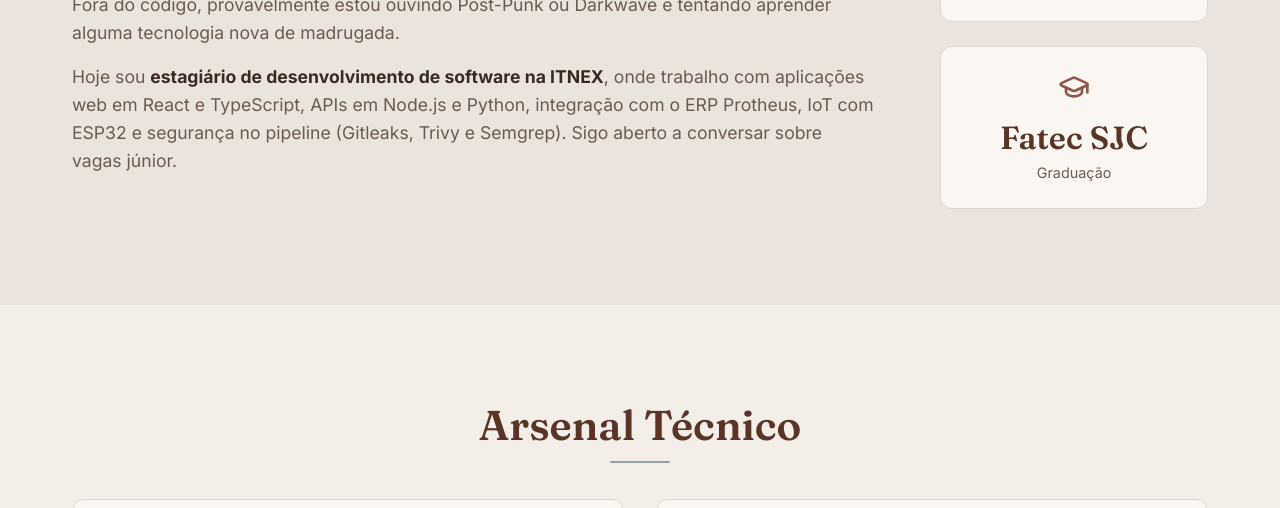
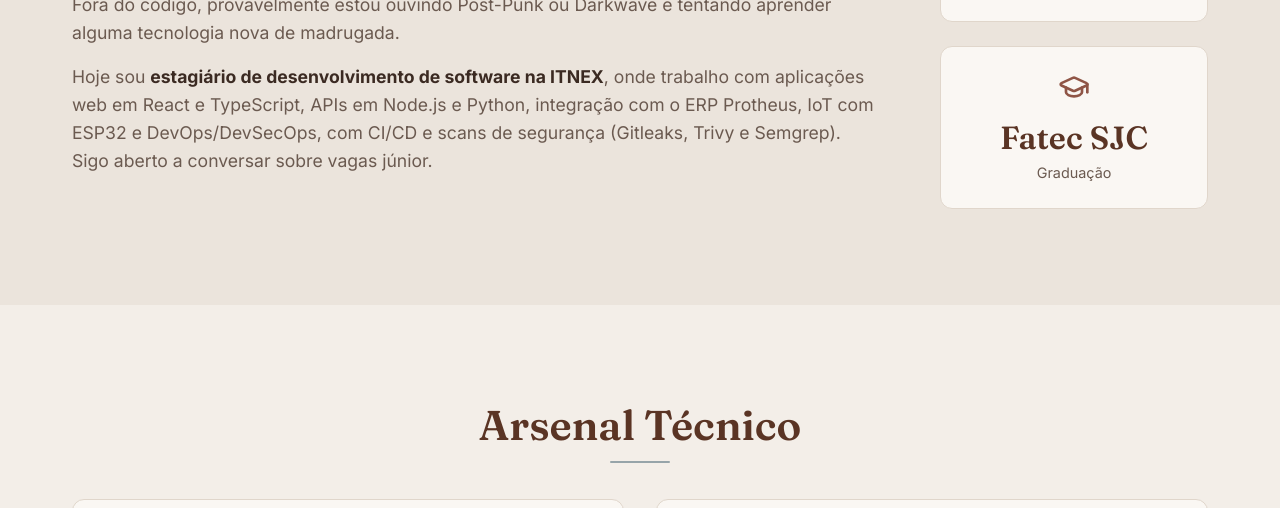
Before and after one commit to pedrohl45/pedrohl45.github.io, a plain HTML site: page index.html in a window 1280 px wide. Shown: the part 1322-1830 px from the top of the page. Drawn offline with nearby package versions, Linux system fonts and the light colour scheme.

Commit message:
feat(portfolio): cita devops e devsecops no sobre e na experiência

```diff
--- a/i18n.js
+++ b/i18n.js
@@ -19,7 +19,7 @@
         'about.p2': 'I consider myself a versatile developer. My main focus is Backend and API integrations, but I also build landing pages, responsive frontends and customize operating system interfaces.',
         'about.p3': 'At work I use <strong>Ubuntu</strong>-based distros (Kubuntu) and run the heaviest workloads on <strong>NVIDIA</strong> machines over <strong>SSH</strong>. At home my system is <strong>Arch Linux</strong> (where I fully riced my environment), and I also have experience with <strong>Debian and Linux Mint</strong> and desktop environments like <strong>Cinnamon</strong>. I build complex Discord bots (with state isolation, OOP and databases) and heavy automation integrations.',
         'about.p4': 'Away from code, I\'m probably listening to Post-Punk or Darkwave and trying to learn some new technology late at night.',
-        'about.p5': 'I\'m currently a <strong>software development intern at ITNEX</strong>, working on web apps with React and TypeScript, APIs in Node.js and Python, integration with the Protheus ERP, IoT with ESP32 and pipeline security (Gitleaks, Trivy and Semgrep). I\'m open to talking about junior roles.',
+        'about.p5': 'I\'m currently a <strong>software development intern at ITNEX</strong>, working on web apps with React and TypeScript, APIs in Node.js and Python, integration with the Protheus ERP, IoT with ESP32 and DevOps/DevSecOps, with CI/CD and security scans (Gitleaks, Trivy and Semgrep). I\'m open to talking about junior roles.',
         'about.stat.repos': 'Repositories',
         'about.stat.degree': 'Degree',
 
@@ -54,7 +54,7 @@
         'exp.title': 'Experience & Education',
         'exp.intern.date': 'Oct 2026 – present',
         'exp.intern.role': 'Software Development Intern',
-        'exp.intern.desc': 'Web applications with React and TypeScript, APIs in Node.js and Python, integration with the Protheus ERP (TOTVS) and IoT projects with ESP32 and MQTT, in Docker environments, and CI pipelines with Gitleaks, Trivy and Semgrep. Development on Ubuntu, with remote execution on NVIDIA machines over SSH.',
+        'exp.intern.desc': 'Web applications with React and TypeScript, APIs in Node.js and Python, integration with the Protheus ERP (TOTVS) and IoT projects with ESP32 and MQTT, in Docker environments, and CI/CD pipelines (DevOps/DevSecOps) with Gitleaks, Trivy and Semgrep. Development on Ubuntu, with remote execution on NVIDIA machines over SSH.',
         'exp.course.date': 'In progress',
         'exp.course.title': 'Multiplatform Software Development',
         'exp.course.desc': 'Market-focused programming studies covering backend, frontend, databases and agile methods in a hands-on way.',
--- a/index.html
+++ b/index.html
@@ -88,7 +88,7 @@
                     <p data-i18n="about.p2">Me considero um desenvolvedor bem versátil. Apesar do meu foco forte em Backend e integrações de API, também faço landing pages, frontends responsivos e customizo interfaces de sistemas operacionais.</p>
                     <p data-i18n="about.p3">No trabalho uso distros baseadas em <strong>Ubuntu</strong> (Kubuntu) e rodo as cargas mais pesadas em máquinas <strong>NVIDIA</strong> acessadas por <strong>SSH</strong>. Em casa meu sistema é o <strong>Arch Linux</strong> (onde fiz o ricing completo do ambiente), e também tenho vivência com <strong>Debian e Linux Mint</strong>, além de dominar interfaces como o <strong>Cinnamon</strong>. Construo bots complexos para Discord (com isolamento de estado, OOP e banco de dados) e faço integrações pesadas de automação.</p>
                     <p data-i18n="about.p4">Fora do código, provavelmente estou ouvindo Post-Punk ou Darkwave e tentando aprender alguma tecnologia nova de madrugada.</p>
-                    <p data-i18n="about.p5">Hoje sou <strong>estagiário de desenvolvimento de software na ITNEX</strong>, onde trabalho com aplicações web em React e TypeScript, APIs em Node.js e Python, integração com o ERP Protheus, IoT com ESP32 e segurança no pipeline (Gitleaks, Trivy e Semgrep). Sigo aberto a conversar sobre vagas júnior.</p>
+                    <p data-i18n="about.p5">Hoje sou <strong>estagiário de desenvolvimento de software na ITNEX</strong>, onde trabalho com aplicações web em React e TypeScript, APIs em Node.js e Python, integração com o ERP Protheus, IoT com ESP32 e DevOps/DevSecOps, com CI/CD e scans de segurança (Gitleaks, Trivy e Semgrep). Sigo aberto a conversar sobre vagas júnior.</p>
                 </div>
                 <div class="sobre-stats fade-in">
                     <div class="stat-card">
@@ -427,7 +427,7 @@
                         <span class="timeline-date" data-i18n="exp.intern.date">out/2026 – atual</span>
                         <h3 data-i18n="exp.intern.role">Estagiário de Desenvolvimento de Software</h3>
                         <h4>ITNEX</h4>
-                        <p data-i18n="exp.intern.desc">Aplicações web em React e TypeScript, APIs em Node.js e Python, integração com o ERP Protheus (TOTVS) e projetos de IoT com ESP32 e MQTT, em ambientes com Docker, e pipelines de CI com Gitleaks, Trivy e Semgrep. Desenvolvimento em Ubuntu, com execução remota em máquinas NVIDIA via SSH.</p>
+                        <p data-i18n="exp.intern.desc">Aplicações web em React e TypeScript, APIs em Node.js e Python, integração com o ERP Protheus (TOTVS) e projetos de IoT com ESP32 e MQTT, em ambientes com Docker, e pipelines de CI/CD (DevOps/DevSecOps) com Gitleaks, Trivy e Semgrep. Desenvolvimento em Ubuntu, com execução remota em máquinas NVIDIA via SSH.</p>
                     </div>
                 </div>
 
```
